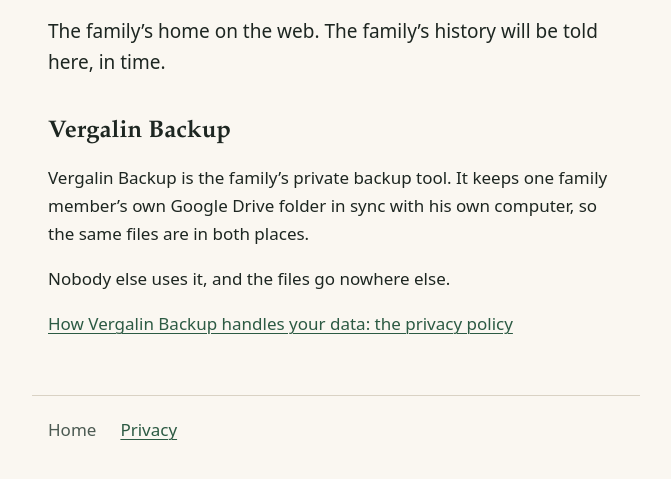
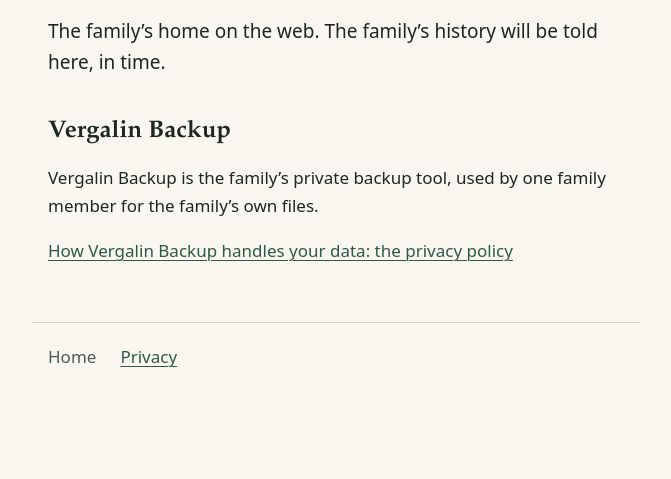
Before and after one commit to dinesh-ad/vergalin, a plain HTML site: page public/index.html in a window 1280 px wide. Shown: the part 229-708 px from the top of the page, without its empty margins (304-975 px from the left). Drawn offline with Linux system fonts and the light colour scheme.

Commit message:
Describe the backup tool on the home page without a provider
The home page must stay true for decades, so it names no service the tool happens to use; the privacy page keeps the Google Drive details that Google's policy requires. The screenshots show the new text.

```diff
--- a/public/index.html
+++ b/public/index.html
@@ -22,8 +22,7 @@
 
     <section aria-labelledby="backup">
       <h2 id="backup">Vergalin Backup</h2>
-      <p>Vergalin Backup is the family’s private backup tool. It keeps one family member’s own Google Drive folder in sync with his own computer, so the same files are in both places.</p>
-      <p>Nobody else uses it, and the files go nowhere else.</p>
+      <p>Vergalin Backup is the family’s private backup tool, used by one family member for the family’s own files.</p>
       <p><a href="/privacy">How Vergalin Backup handles your data: the privacy policy</a></p>
     </section>
   </main>
```
Also changed, not shown: docs/images/home-dark.png, docs/images/home-light.png.
